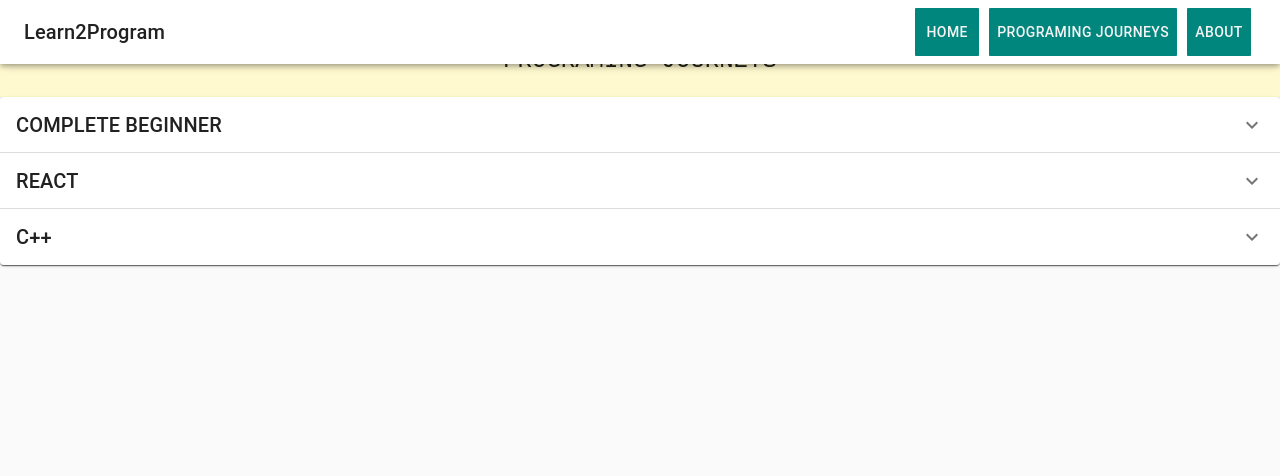
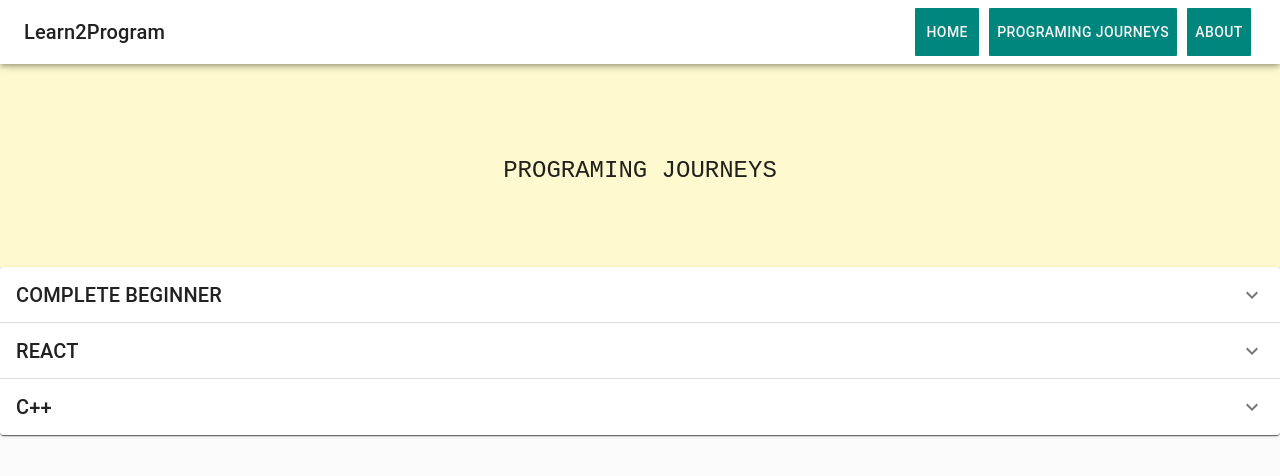
Before and after one commit to kristina-arezina/terms-2-program, a React (Create React App) app: page / in a window 1280 px wide. Both pictures are taken after a click on the button "PROGRAMING JOURNEYS". Shown: the top 476 px of the page. Built offline with nearby package versions, Linux system fonts and the light colour scheme.

Commit message:
changed heading

```diff
--- a/src/components/Layout/PageJourney.js
+++ b/src/components/Layout/PageJourney.js
@@ -7,8 +7,8 @@
 return (
     <Paper >
         <Typography variant="h5" component="h3" style={{
-            padding:20,
-            paddingTop:40,
+            paddingTop:150,
+            paddingBottom:80,
             textAlign:"center",
             textTransform: 'uppercase',
             backgroundColor:"#fef9ce",
```
